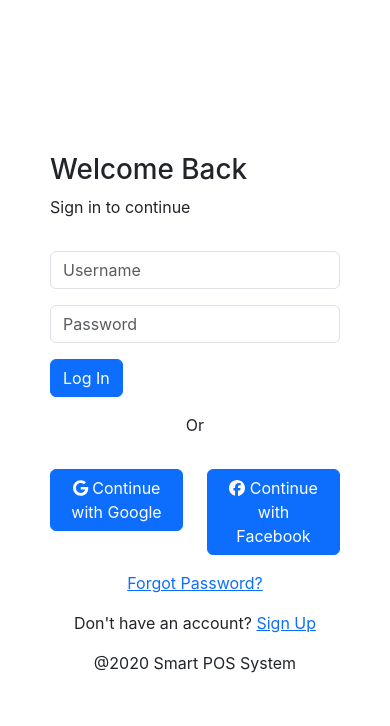
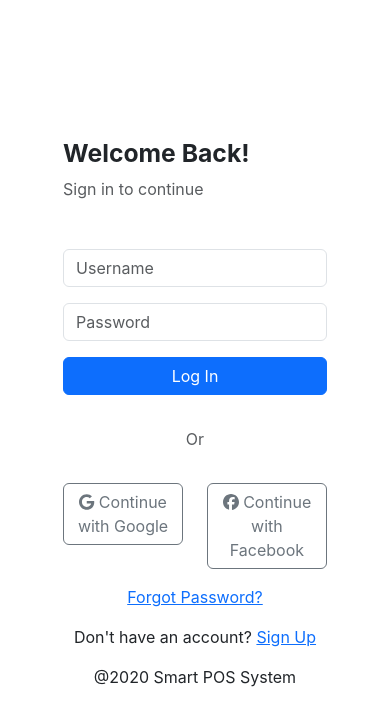
Before and after one commit to Cli4d/Az-Technical-Interview-Assignment, a React (Create React App) app in the folder azgard-interview/: page / in a window 390 px wide. Shown: the top 726 px of the page. Built offline with nearby package versions, Linux system fonts and the light colour scheme; the HTML template or start-up script is replaced by a standard one.

Commit message:
Restructure for responsiveness and design

```diff
--- a/azgard-interview/src/components/Signin.js
+++ b/azgard-interview/src/components/Signin.js
@@ -1,4 +1,6 @@
 import React, { useState } from 'react';
+
+import Illustration from './Illustration';
 
 //import signinwithemail and password from firebase
 import { auth } from "../firebase";
@@ -31,27 +33,48 @@ function SignIn() {
   };
 
   return (
-    <div>
-      <div>
-        <h1>Welcome Back</h1>
-        <p>Sign in to continue</p>
-        <form onSubmit={handleSubmition} className='mt-3 pt-3 pb-3'>
-          <input type="text" className='form-control mb-3' value={email} onChange={(e) => setEmail(e.target.value)} placeholder="Username" />
-          <input type="password" className='form-control mb-3' value={password} onChange={(e) => setPassword(e.target.value)} placeholder="Password" />
-          <button type="submit" className="btn btn-primary btn-block">Log In</button>
-        </form>
-      </div>
-
-        <p className='text-center'>Or</p>
+    <div className='row'>
+      <div className="col-12 col-md-6 d-none d-md-inline bg-light"><Illustration/></div>
+      <div className="col-12 col-md-6 my-auto">
+        <div className="row">
+          <div className="col-11 col-md-9 mx-auto">
+                    {/* Page header */}
+        <div className="page-header row">
+          <h2 className='fw-bold'>Welcome Back!</h2>
+          <p className='text-body-secondary'>Sign in to continue</p>
+        </div>
+        {/* Page body */}
+        <div className="page-body">
+          <form onSubmit={handleSubmition} className='mt-3 pt-3 pb-3'>
+          <div class="row mb-3">
+    <div class="col-sm-10">
+      <input type='email' className='form-control' value={email} onChange={(e) => setEmail(e.target.value)} placeholder="Username" />
+    </div>
+  </div>
+          <div class="row mb-3">
+    <div class="col-sm-10">
+      <input type='password' className='form-control' value={password} onChange={(e) => setPassword(e.target.value)} placeholder="Password" />
+    </div>
+  </div>
+          <div class="row mb-3">
+    <div class="col-sm-10">
+      <button type="submit" className="btn btn-primary btn-block col-12" onClick={(e) => handleSubmition(e)}>Log In</button>
+    </div>
+  </div>
+              </form>
+        </div>
+        {/* Page footer */}
+        <div className="page-footer">
+        <p className='text-muted text-center'>Or</p>
 
       <div className='row justify-content-center mt-3 pt-3 pb-3'>
-        <div className='col'>
-          <button type="submit" className='btn btn-primary btn-block'>
+        <div className='col-6'>
+          <button type="submit" className='btn btn-outline-secondary btn-block'>
           <FontAwesomeIcon icon={faGoogle} /> Continue with Google
           </button>
         </div>
         <div className='col'>
-          <button type="submit" className='btn btn-primary btn-block'>
+          <button type="submit" className='btn btn-block btn-outline-secondary'>
           <FontAwesomeIcon icon={faFacebook} /> Continue with Facebook
           </button>
         </div>
@@ -64,6 +87,10 @@ function SignIn() {
       <p className='text-center'>Don't have an account? <a href="#">Sign Up</a></p>
 
       <p className='text-center'>@2020 Smart POS System</p>
+        </div>
+          </div>
+        </div>
+      </div>
     </div>
   );
 }
```
